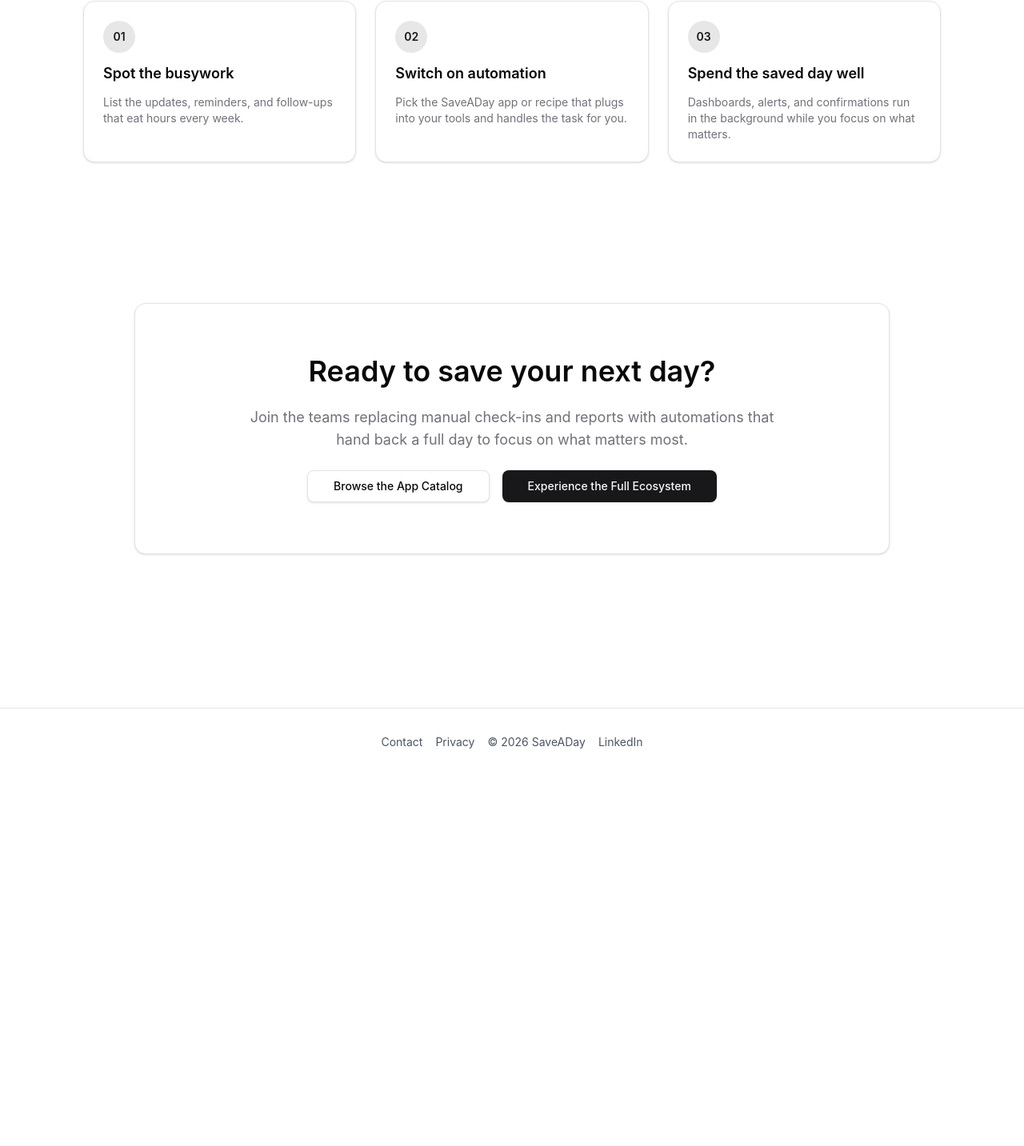
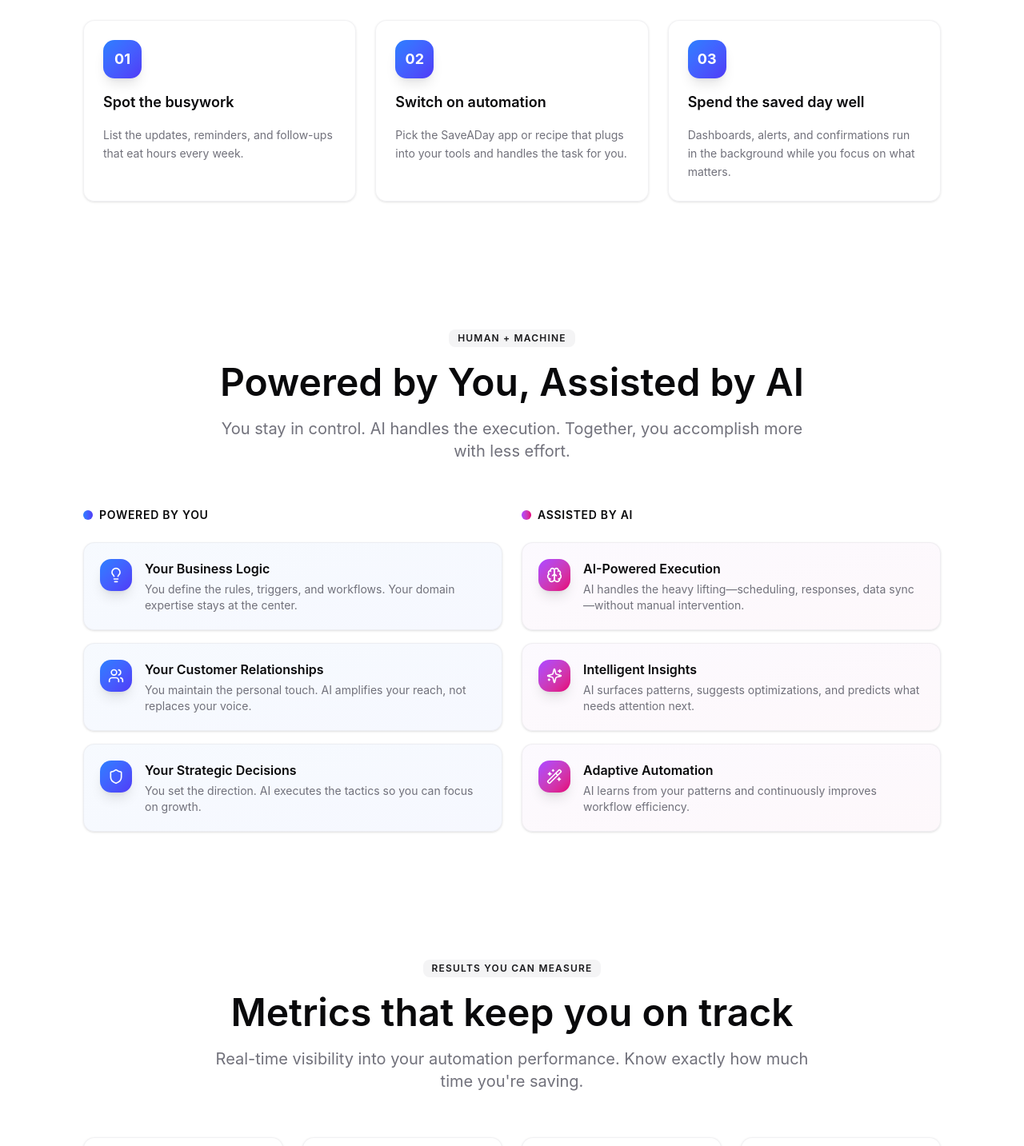
Before and after one commit to Bigmints-com/saveaday.ai, a Next.js app: page / in a window 1280 px wide. Shown: the part 1839-3272 px from the top of the page at 80% size. Before the commit the page ends 2809 px from the top, so only its background shows below. Built offline with nearby package versions, Linux system fonts and the light colour scheme; a web font is replaced by a local one.

Commit message:
feat: Add MetricsSection and AISection to home page

```diff
--- a/pages/index.tsx
+++ b/pages/index.tsx
@@ -1,6 +1,8 @@
 import type { NextPage } from "next";
 
 import AutomationFlows from "@/components/AutomationFlows";
+import MetricsSection from "@/components/MetricsSection";
+import AISection from "@/components/AISection";
 import CTASection from "@/components/CTASection";
 import Footer from "@/components/Footer";
 import Header from "@/components/Header";
@@ -14,10 +16,10 @@
   const { howItWorks } = sections;
 
   return (
-    <div className="bg-background">
+    <div className="min-h-screen bg-background">
       <Header />
       <HeroSection />
-      <main className="space-y-24 pb-24">
+      <main className="space-y-0">
 
         <Section
           id="how-it-works"
@@ -27,21 +29,43 @@
         >
           <AutomationFlows />
 
-          <div className="mt-10 grid gap-6 sm:grid-cols-3">
+          <div className="mt-16 grid gap-6 sm:grid-cols-3">
             {howItWorks.map((item, index) => (
-              <Card key={item.title} className="hover:border-primary transition-colors">
-                <CardContent className="flex flex-col gap-3 p-6">
-                  <span className="inline-flex h-10 w-10 items-center justify-center rounded-full bg-primary/10 font-display text-sm font-semibold text-primary">
+              <Card
+                key={item.title}
+                className="group border-border/50 bg-white/50 backdrop-blur-sm hover:bg-white hover:shadow-xl hover:-translate-y-1 transition-all duration-300"
+              >
+                <CardContent className="flex flex-col gap-4 p-6">
+                  <span className="inline-flex h-12 w-12 items-center justify-center rounded-xl bg-gradient-to-br from-blue-500 to-indigo-600 text-lg font-bold text-white shadow-lg">
                     {String(index + 1).padStart(2, "0")}
                   </span>
                   <h3 className="text-lg font-semibold text-foreground">
                     {item.title}
                   </h3>
-                  <p className="text-sm text-muted-foreground">{item.desc}</p>
+                  <p className="text-sm text-muted-foreground leading-relaxed">{item.desc}</p>
                 </CardContent>
               </Card>
             ))}
           </div>
+        </Section>
+
+        <Section
+          id="ai"
+          eyebrow="Human + Machine"
+          title="Powered by You, Assisted by AI"
+          description="You stay in control. AI handles the execution. Together, you accomplish more with less effort."
+          gradient
+        >
+          <AISection />
+        </Section>
+
+        <Section
+          id="metrics"
+          eyebrow="Results you can measure"
+          title="Metrics that keep you on track"
+          description="Real-time visibility into your automation performance. Know exactly how much time you're saving."
+        >
+          <MetricsSection />
         </Section>
 
         <CTASection />
--- a/tsconfig.json
+++ b/tsconfig.json
@@ -15,7 +15,7 @@
     "moduleResolution": "bundler",
     "resolveJsonModule": true,
     "isolatedModules": true,
-    "jsx": "react-jsx",
+    "jsx": "preserve",
     "incremental": true,
     "plugins": [
       {
```
